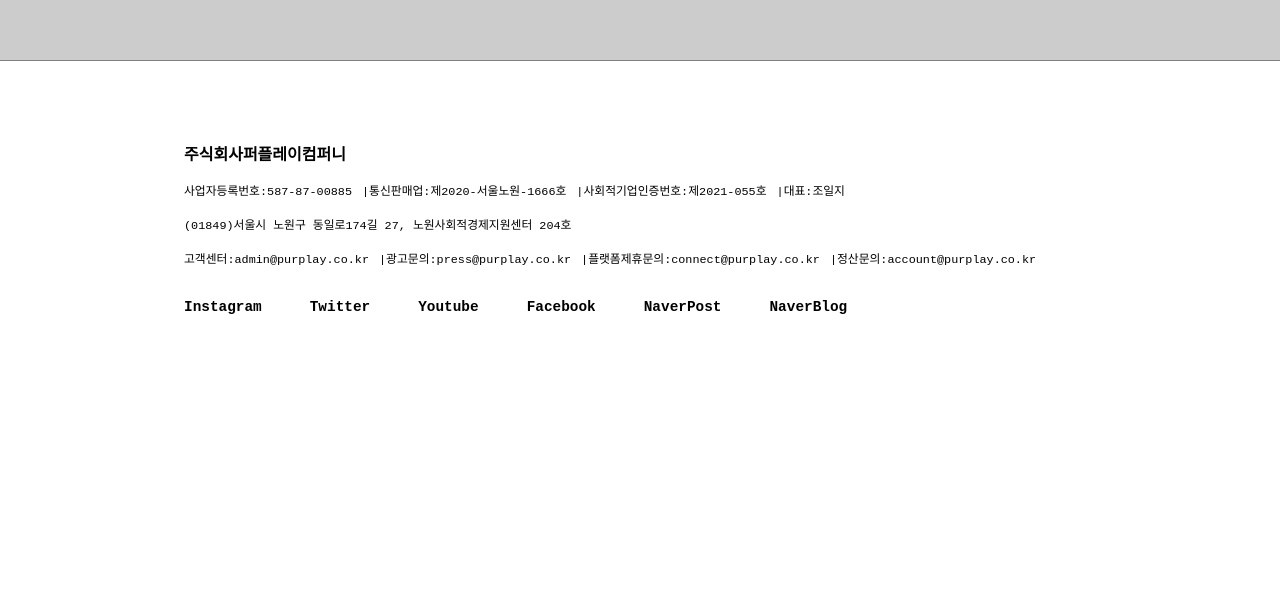
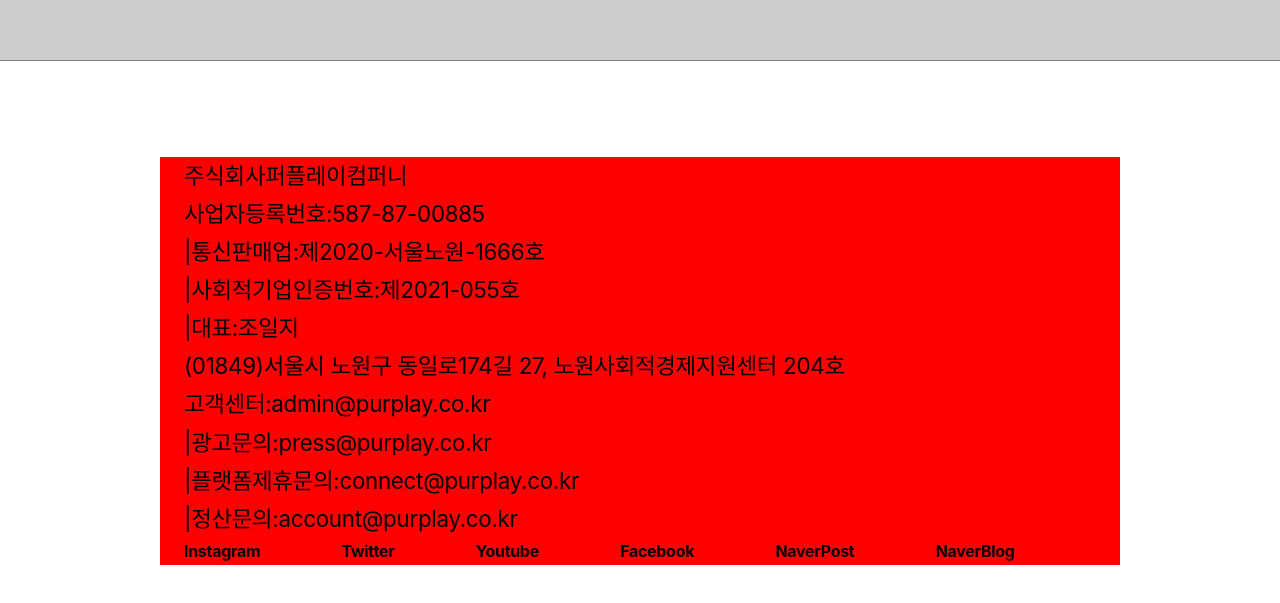
Before and after one commit to flyjbk/jbk, a plain HTML site: page docs/newsroom.html in a window 1280 px wide. Shown: the part 1929-2532 px from the top of the page. Before the commit the page ends 2308 px from the top, so only its background shows below. Drawn offline with Linux system fonts and the light colour scheme; placeholder pictures from the web are drawn by us.

Commit message:
0308수정

```diff
--- a/assets/css/style.css
+++ b/assets/css/style.css
@@ -434,57 +434,50 @@
 }
 
 .footer-area {
-  font-family: 'Courier New', Courier, monospace;
-  font-size: 0.9rem;
-  -webkit-box-align: center;
-      -ms-flex-align: center;
-          align-items: center;
+  left: 0;
+  right: 0;
+  bottom: 0;
+  margin: 6rem auto;
   padding: 0 24px;
-  margin: 0 auto;
   max-width: 960px;
-  height: 100%;
+  height: auto;
+  letter-spacing: -0.3px;
+  line-height: 1.7;
+  background-color: red;
 }
 
-.footer-area .footer-box {
-  margin-top: 5rem;
+.footer-area .footer-company-name {
+  font-size: 1rem;
+  font-weight: bold;
 }
 
-.footer-area .footer-box .footer-company {
-  font-weight: bold;
-  font-size: 1rem;
+.footer-area .footer-content-list {
+  margin: 2rem 0;
+  font-size: 0.9rem;
+  color: #4d4d4d;
 }
 
-.footer-area .footer-box .footer-list {
-  display: -webkit-inline-box;
-  display: -ms-inline-flexbox;
-  display: inline-flex;
-  width: 100%;
+.footer-area .footer-content-list .footer-content-item-wrapper {
+  display: inline-block;
 }
 
-.footer-area .footer-box .footer-list .footer-list-item {
-  margin-top: 1rem;
-  font-size: 0.7375rem;
+.footer-area .footer-content-list .footer-content-item-wrapper .footer-content-item {
+  display: inline;
 }
 
-.footer-area .footer-box .footer-list .footer-list-item + .footer-list-item {
-  padding-left: 10px;
+.footer-area .footer-content-list .footer-content-item-wrapper .footer-content-item + .footer-content-item {
+  padding-left: 4px;
+  border-left: 1px solid #4d4d4d;
 }
 
 .footer-area .footer-sns-wrapper {
-  display: -webkit-box;
-  display: -ms-flexbox;
-  display: flex;
-  margin-top: 2rem;
-  margin-bottom: 4rem;
-}
-
-.footer-area .footer-sns-wrapper .btn-footer-sns {
+  display: -ms-grid;
+  display: grid;
+  -ms-grid-columns: (auto)[6];
+      grid-template-columns: repeat(6, auto);
+  max-width: 100%;
+  font-size: 1rem;
   font-weight: bold;
-  font-size: 0.9rem;
-}
-
-.footer-area .footer-sns-wrapper .btn-footer-sns + .btn-footer-sns {
-  padding-left: 3rem;
 }
 
 .container {
@@ -525,7 +518,7 @@
 }
 
 .more .btn-more-plus::before {
-  content: "";
+  content: '';
   position: absolute;
   width: 10px;
   border-top: 2px solid;
@@ -535,7 +528,7 @@
 }
 
 .more .btn-more-plus::after {
-  content: "";
+  content: '';
   position: absolute;
   width: 10px;
   border-top: 2px solid;
@@ -557,4 +550,3 @@
   background-color: #5a28fa;
   color: #fff;
 }
-/*# sourceMappingURL=style.css.map */
```
